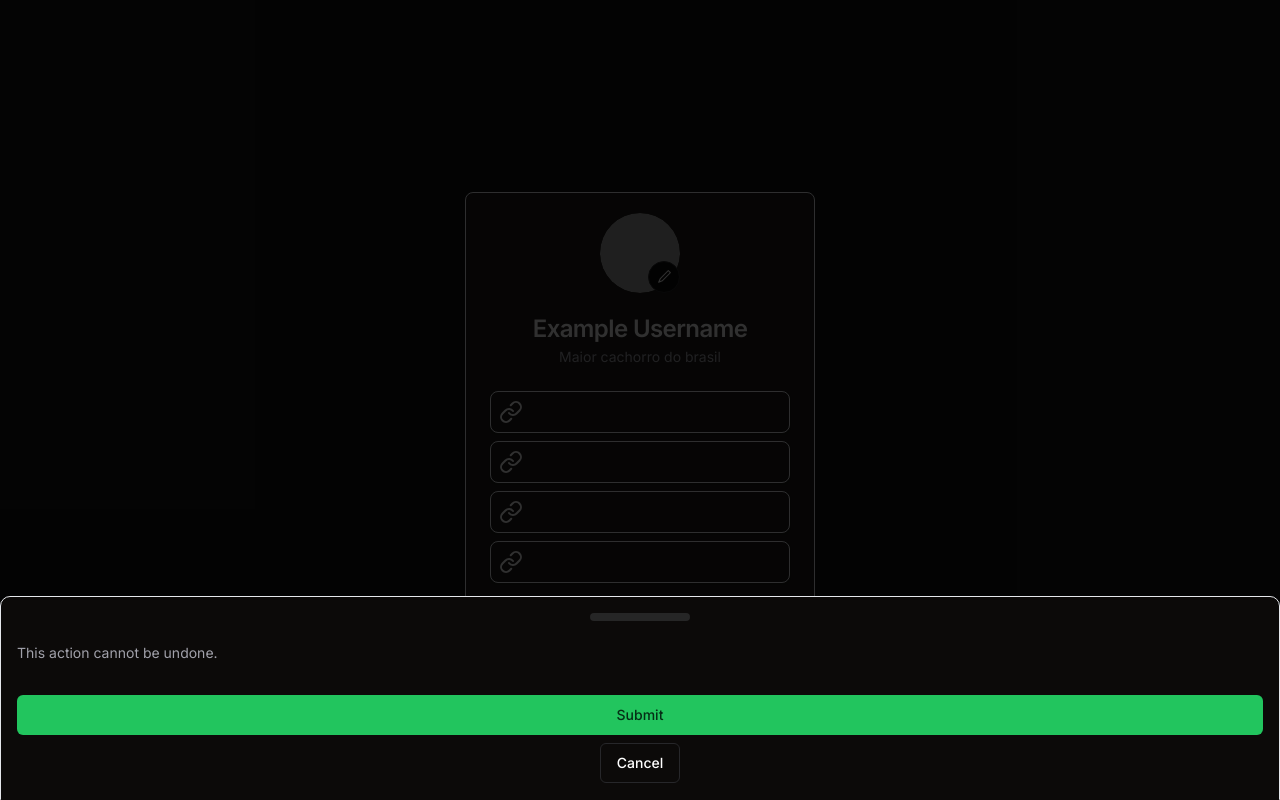
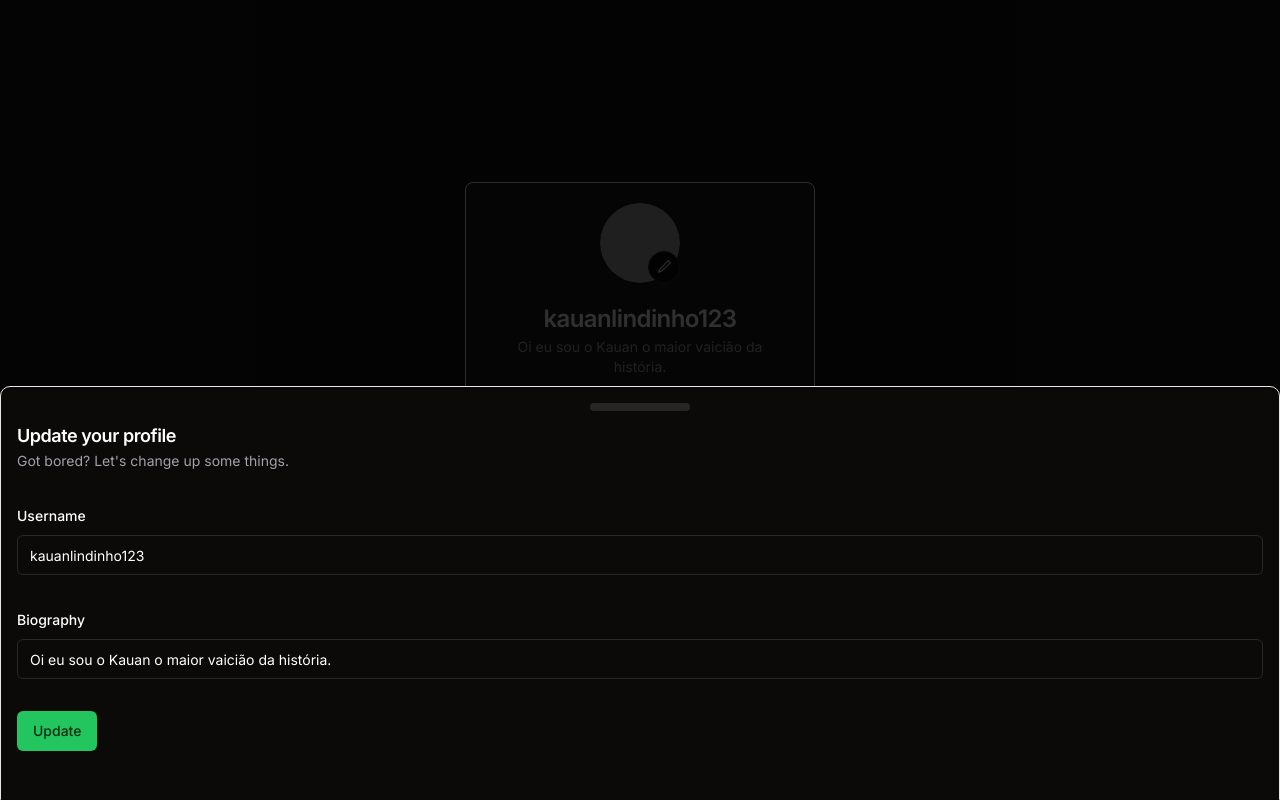
Before and after one commit to entr0pie/NextLinkTree, a Next.js app in the folder nextlinktree-front/: page /account in a window 1280 px wide. Both pictures are taken after a click on the button 48 px from the left and 752 px from the top of the page. Built offline with nearby package versions, Linux system fonts and the light colour scheme; grey boxes are pictures that could not be loaded.

Commit message:
feat: using zustand over card

```diff
--- a/nextlinktree-front/src/app/account/components/ProfileStore.tsx
+++ b/nextlinktree-front/src/app/account/components/ProfileStore.tsx
@@ -1,3 +1,4 @@
+import { getPublicProfile } from "@/app/[username]/services/PublicProfileService";
 import { create } from "zustand";
 
 export interface ProfileState {
@@ -8,8 +9,8 @@ export interface ProfileState {
 }
 
 export const useProfileStore = create<ProfileState>((set) => ({
-    username: "",
-    biography: "",
+    username: "kauanlindinho123",
+    biography: "Oi eu sou o Kauan o maior vaicião da história.",
     setUsername: (username: string) => set({username: username}),
     setBiography: (biography: string) => set({biography: biography})
 }));
--- a/nextlinktree-front/src/app/account/components/SettingsSectionComponent.tsx
+++ /dev/null
@@ -1,40 +0,0 @@
-"use client"
-
-import { Button } from "@/components/ui/button";
-import { Drawer, DrawerClose, DrawerContent, DrawerDescription, DrawerFooter, DrawerHeader, DrawerTitle, DrawerTrigger } from "@/components/ui/drawer";
-import { GearIcon } from "@radix-ui/react-icons";
-import { useProfileStore } from "./ProfileStore";
-
-export default function SettingsSectionComponent() {
-
-    const [username, setUsername] = useProfileStore((state) => [state.username, state.setUsername]);
-    const [biography, setBiography] = useProfileStore((state) => [state.biography, state.setBiography]);
-
-    return (
-        <Drawer>
-            <div className="absolute left-4 bottom-4">
-                <DrawerTrigger asChild>
-                    <Button className="h-16 w-16 rounded-xl sticky" variant="outline" size="icon">
-                        <GearIcon className="h-8 w-8"/>
-                    </Button>
-                </DrawerTrigger>
-            </div>
-            <DrawerContent>
-                <DrawerHeader>
-                <DrawerTitle>{ username }</DrawerTitle>
-                <DrawerDescription>This action cannot be undone.</DrawerDescription>
-                </DrawerHeader>
-                <DrawerFooter>
-                    <Button onClick={
-                        () => {
-                            setUsername("Kauan");
-                        }
-                    }>Submit</Button>
-                <DrawerClose>
-                    <Button variant="outline">Cancel</Button>
-                </DrawerClose>
-                </DrawerFooter>
-            </DrawerContent>
-            </Drawer>
-    );
-}
--- /dev/null
+++ b/nextlinktree-front/src/app/account/components/settings-section/SettingsSectionComponent.tsx
@@ -0,0 +1,34 @@
+"use client"
+
+import { Button } from "@/components/ui/button";
+import { Drawer, DrawerClose, DrawerContent, DrawerDescription, DrawerFooter, DrawerHeader, DrawerTitle, DrawerTrigger } from "@/components/ui/drawer";
+import { GearIcon, PersonIcon } from "@radix-ui/react-icons";
+import { useProfileStore } from "../ProfileStore";
+import { useForm } from "react-hook-form";
+import { z } from "zod";
+import { updateProfileSchema } from "../updateProfileSchema";
+import UpdateProfileFormComponent from "./UpdateProfileFormComponent";
+
+export default function SettingsSectionComponent() {
+
+    return (
+        <Drawer>
+            <div className="absolute left-4 bottom-4">
+                <DrawerTrigger asChild>
+                    <Button className="h-16 w-16 rounded-xl sticky" variant="outline" size="icon">
+                        <PersonIcon className="h-8 w-8"/>
+                    </Button>
+                </DrawerTrigger>
+            </div>
+            <DrawerContent>
+                <DrawerHeader>
+                <DrawerTitle>Update your profile</DrawerTitle>
+                <DrawerDescription>Got bored? Let&apos;s change up some things.</DrawerDescription>
+                </DrawerHeader>
+                <UpdateProfileFormComponent></UpdateProfileFormComponent>
+                <DrawerFooter>
+                </DrawerFooter>
+            </DrawerContent>
+            </Drawer>
+    );
+}
--- /dev/null
+++ b/nextlinktree-front/src/app/account/components/settings-section/UpdateProfileFormComponent.tsx
@@ -0,0 +1,84 @@
+import { useForm } from "react-hook-form";
+import { useProfileStore } from "../ProfileStore";
+import { updateProfileSchema } from "../updateProfileSchema";
+import { z } from "zod";
+import { zodResolver } from "@hookform/resolvers/zod";
+import {
+  Form,
+  FormControl,
+  FormField,
+  FormItem,
+  FormLabel,
+  FormMessage,
+} from "@/components/ui/form";
+import { Input } from "@/components/ui/input";
+import { Button } from "@/components/ui/button";
+import { DrawerClose } from "@/components/ui/drawer";
+
+export default function UpdateProfileFormComponent() {
+  const [username, setUsername] = useProfileStore((state) => [
+    state.username,
+    state.setUsername,
+  ]);
+  const [biography, setBiography] = useProfileStore((state) => [
+    state.biography,
+    state.setBiography,
+  ]);
+
+  const updateProfileForm = useForm<z.infer<typeof updateProfileSchema>>({
+    resolver: zodResolver(updateProfileSchema),
+    defaultValues: {
+      username: username,
+      biography: biography,
+    },
+  });
+
+  async function onSubmit(values: z.infer<typeof updateProfileSchema>) {
+    console.error(values.username);
+    console.error(values.biography);
+
+    setUsername(values.username);
+    setBiography(values.biography);
+  }
+
+  return (
+    <div className="p-4">
+      <Form {...updateProfileForm}>
+        <form
+          onSubmit={updateProfileForm.handleSubmit(onSubmit)}
+          className="space-y-8"
+        >
+          <FormField
+            control={updateProfileForm.control}
+            name="username"
+            render={({ field }) => (
+              <FormItem>
+                <FormLabel>Username</FormLabel>
+                <FormControl>
+                  <Input placeholder="thundera" {...field}></Input>
+                </FormControl>
+                <FormMessage />
+              </FormItem>
+            )}
+          ></FormField>
+          <FormField
+            control={updateProfileForm.control}
+            name="biography"
+            render={({ field }) => (
+              <FormItem>
+                <FormLabel>Biography</FormLabel>
+                <FormControl>
+                  <Input placeholder="What about the world?" {...field}></Input>
+                </FormControl>
+                <FormMessage />
+              </FormItem>
+            )}
+          ></FormField>
+          <DrawerClose asChild>
+            <Button type="submit">Update</Button>
+          </DrawerClose>
+        </form>
+      </Form>
+    </div>
+  );
+}
--- a/nextlinktree-front/src/app/account/page.tsx
+++ b/nextlinktree-front/src/app/account/page.tsx
@@ -1,3 +1,5 @@
+"use client";
+
 import { AvatarFallback, AvatarImage } from "@/components/ui/avatar";
 import { Card, CardContent, CardDescription, CardHeader, CardTitle } from "@/components/ui/card";
 import { Avatar } from "@radix-ui/react-avatar";
@@ -6,17 +8,22 @@ import { Link } from "lucide-react";
 import EditableTreeHeaderComponent from "./components/EditableTreeHeaderComponent";
 import { Button } from "@/components/ui/button";
 import { GearIcon, Pencil1Icon } from "@radix-ui/react-icons";
-import SettingsSectionComponent from "./components/SettingsSectionComponent";
+import SettingsSectionComponent from "./components/settings-section/SettingsSectionComponent";
+import { useProfileStore } from "./components/ProfileStore";
 
 export default function Account() {
-    const profile = getPublicProfile('Example Username');
+
+    const profile = getPublicProfile("kauanlindinho123");
+
+    const username = useProfileStore((state) => state.username); // getPublicProfile('Example Username');
+    const biography = useProfileStore((state) => state.biography);
 
     return (
         <div className="relative h-full">
             <div className="flex h-screen">
                 <div className="m-auto">
                     <Card className="w-[350px] text-center">
-                        <EditableTreeHeaderComponent description={profile.description} username={profile.username} imageURL={profile.imageURL} links={profile.links}></EditableTreeHeaderComponent>
+                        <EditableTreeHeaderComponent description={biography} username={username} imageURL={profile.imageURL} links={profile.links}></EditableTreeHeaderComponent>
                         <div>
                             <CardContent className="flex flex-col gap-2">
                                 {profile.links.map((profileLink, index) => (
```
